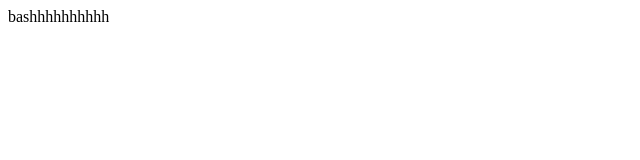
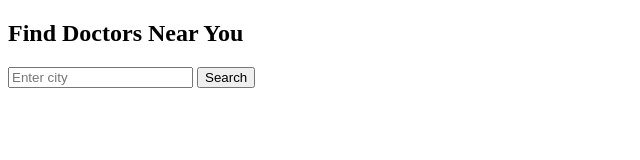
Before and after one commit to aarushiie/zocdoc-2.0, a website: page public/index.html in a window 1280 px wide. Shown: the whole page, without its empty margins (0-640 px from the left). Drawn offline with Linux system fonts and the light colour scheme.

Commit message:
Update index.html

```diff
--- a/public/index.html
+++ b/public/index.html
@@ -1 +1,19 @@
-bashhhhhhhhhh
+<!DOCTYPE html>
+<html>
+<head>
+  <title>Zocdoc 2.0</title>
+  <link rel="stylesheet" href="style.css">
+</head>
+<body>
+  <h2>Find Doctors Near You</h2>
+  <input id="location" placeholder="Enter city" />
+  <button onclick="go()">Search</button>
+
+  <script>
+    function go() {
+      localStorage.setItem("location", location.value);
+      window.location.href = "doctors.html";
+    }
+  </script>
+</body>
+</html>
```
